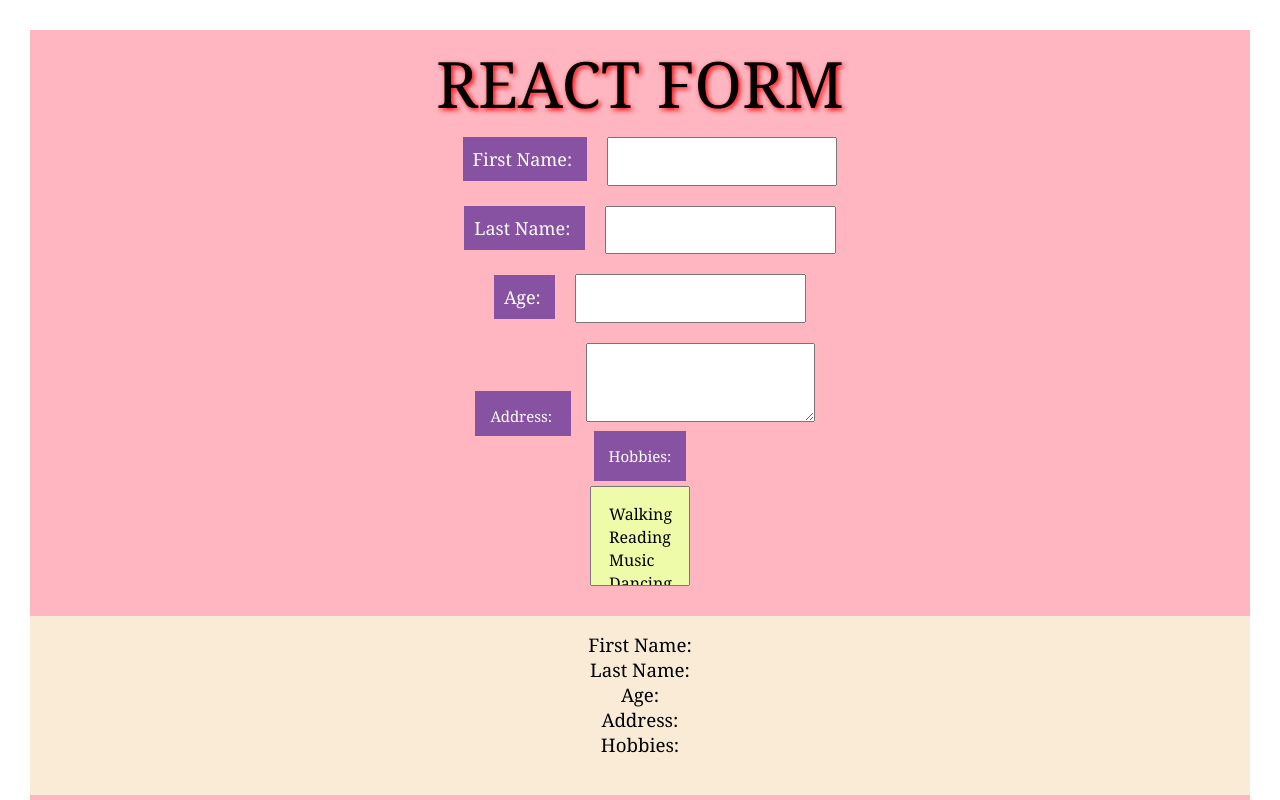
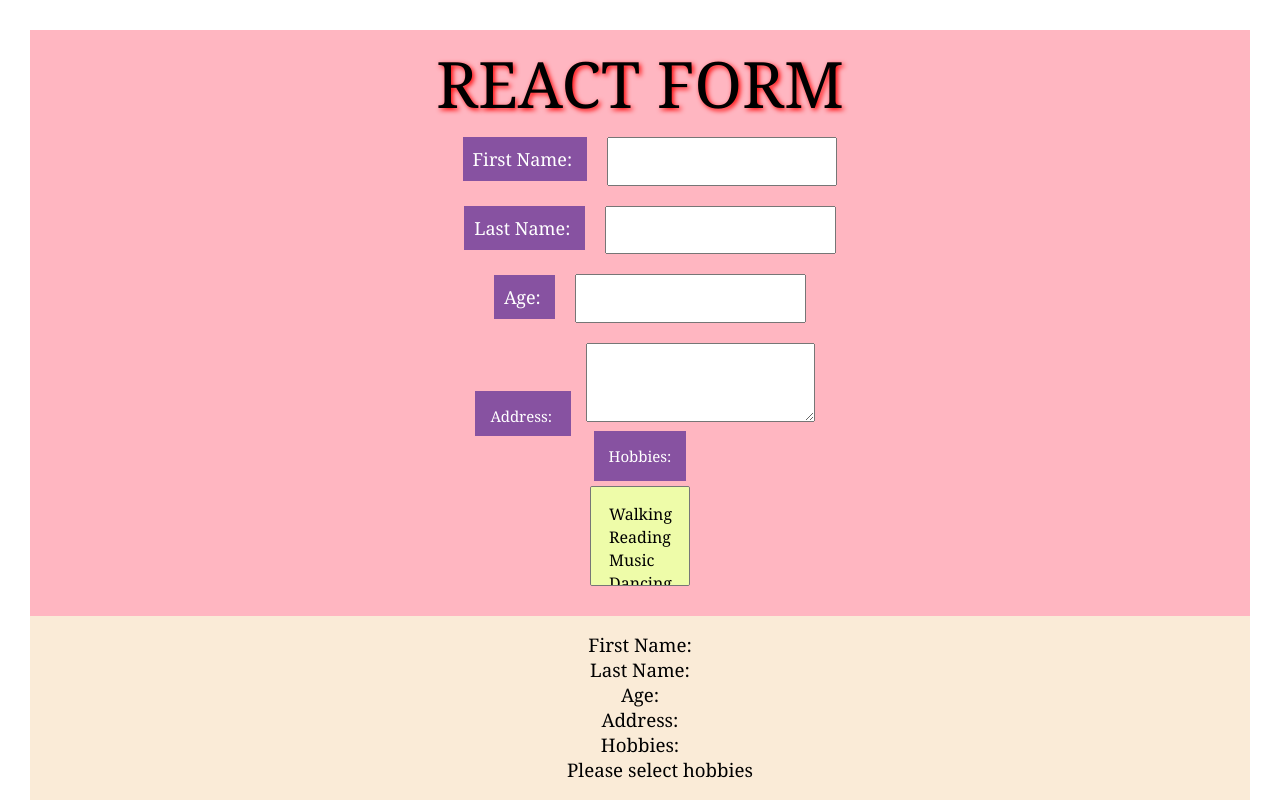
Before and after one commit to sselvapriyaa/react, a React (Create React App) app: page / in a window 1280 px wide. Shown: the top 800 px of the page. Built offline with nearby package versions, Linux system fonts and the light colour scheme.

Commit message:
modified ParentForm.js, ChildForm.js

```diff
--- a/src/App.js
+++ b/src/App.js
@@ -7,22 +7,31 @@
 //import ParentToChild from ''./component/ParentToChild';
 //import Child1 from './component/Child1';
 //import Demo from './component/Demo';
-//import {BrowserRouter as Router, Route, Link, Routes } from 'react-router-dom';
-//import Home from './component/Home';
+////import {BrowserRouter as Router, Route, Routes } from 'react-router-dom';
+//import LoginForm from './component/LoginForm';
+import Home from './component/Home';
 //import Profile from './component/Profile';
 //import About from './component/About';
 //import Error from './component/Error';
+//import Redirect from './component/Redirect';
+//import LoginSuccessPage from './component/LoginSuccessPage';
+//import InvalidLoginPage from './component/InvalidLoginPage';
+//import Failure from './component/Failure';
+//import Success from './component/Success';
+//import ParentComponent from './component/ParentComponent';
+//import UserDetailsForm from './component/UserDetailsForm';
 //import ChildForm from './component/ChildForm';
 //import StylingComponent from './component/StylingComponent.js';
 //import StyledDemo from './component/StyledDemo';
+//import ParentForm from './component/ParentForm';
+//import CommonStyles from './component/CommonStyles';
 import ParentForm from './component/ParentForm';
-//import CommonStyles from './component/CommonStyles';
-
 //import styles from mystyle.module.css;
 //import App from './App';
 //import Form from './component/Form';
 //import DisplayForm from './component/DisplayForm';
 
+//import LoginForm from './component/LoginForm';
 function App() {
   /*const [selectedMessage, setMessage] = useState('empty');*/
   /*const [setInfo, displayInfo] = useState('')
@@ -30,42 +39,64 @@ function App() {
   const numbers  = [1,2,3,4,5];
   const name  = "Priya"*/
   //const [setInfo] = useState('');
+  /*const users = [ {name:'John', password:'john', email:'john@gmail.com'},
+  {name:'Mike', password:'mike', email:'mike@yahoo.com'}];*/
 
+//const name ="Priya"
   return (
    <div className="App">
-    <ParentForm/>
+       <ParentForm/>
+
+      {/*  <LoginForm users={users}/>
 
 
+      <ParentForm/>
+       <ParentComponent/>
+    <UserDetailsForm/>
 
-    {/*
+    <ParentForm/>
         <CommonStyles/>
       <h1>Hello World from React!</h1>
      <Form/>
       <DisplayForm/>
-     <ParentForm/>
+
      <StylingComponent/>
     <StyledDemo/>
-    <h1>Hello World from React!</h1>
-     <Router>
-       <nav>
-         <ul>
+  <h1>Hello World from React!</h1> */}
+    {/*<Router>*/}
+    {/*  <nav>
+
+      </nav> */}
+      {/*</Router> <nav>
+        <ul>
            <li><Link to = "./home">Home Page</Link></li>
            <li><Link to = "./about">About Us</Link></li>
            <li><Link to = "./profile">Profile</Link></li>
-         </ul>
-       </nav>
-       <Routes>
-          <Route path = "./home" element  = {<Home/>}/>
+        </ul>
+       </nav>*/}
+      {/*<Routes>*/}
+           {/*<Route path = "./home" element  = {<Home/>}/>
            <Route path = "./about" element  = {<About Us/>}/>
            <Route path = "./profile" element  = {<Profile/>}/>
-           <Route path = "*" element  = {<Error/>}/>
-       </Routes>
-       <Redirect/>
-     </Router>
+           <Route path = "./success" element  = {<Success/>}/>
+           <Route path = "./failure" element  = {<Failure/>}/>
+         <Route path = "*" element  = {<Home/>}/>*/}
+         {/* <Route path = "*" element  = {<Home/>}/>
+         <Route path = "/home" element  = {<Home/>}/>*/}
+
+        {/*<Route path = "*" element  = {<Home/>}/>
+         <Route path = "/success" element  = {<Success name ={name}/>}/>
+          <Route path = "/failure" element  = {<Failure/>}/>*/}
+
+         {/*<Route path = "./LoginSuccessPage" element  = {<LoginSuccessPage/>}/>
+         <Route path = "./InvalidLoginPage" element  = {<InvalidLoginPage/>}/>*/}
+       {/*</Routes>*/}
+       {/*<Redirect/>*/}
+      {/*</Router> */}
 
      </div>
 
-      <div className='demo'>
+     /* <div className='demo'>
       <h1>Hello World from React!</h1>
 
     <Calculator/>
@@ -76,8 +107,8 @@ function App() {
 
 
       <Child2 selectedMessage={selectedMessage}/>
-  <Child1 setMessage={setMessage}/>*/}
-     </div>
+  <Child1 setMessage={setMessage}/>
+</div> */
 
   );
 }
--- a/src/component/ChildForm.js
+++ b/src/component/ChildForm.js
@@ -3,12 +3,20 @@ import styles from './mystyle.module.css';
 function ChildForm({data}) {
         return(
             <div className = {styles.childContainer}>
-                <h3> First Name: {data.fn}</h3>
-                <h3> Last Name: {data.ln}</h3>
-                <h3> Age: {data.ag}</h3>
-                <h3> Address: {data.addr}</h3>
+                <h3> First Name: {data.firstName}</h3>
+                <h3> Last Name: {data.lastName}</h3>
+                <h3> Age: {data.age}</h3>
+                <h3> Address: {data.address}</h3>
                 <h3> Hobbies: </h3>
-                <h3> {data.hobby}</h3> &nbsp;
+            {/* <ul>
+             {data.hobbies.map((values) => {return <b><li key={values}>{values}</li></b>}
+        )}</ul> */}
+              <h3>
+              <ul>
+                  {data.hobbies ? data.hobbies.map((hobby) => (<li>{hobby}</li>)
+                  ):<p>Please select hobbies</p>}
+            </ul>
+            </h3>
                 <br></br>
             </div>
         );
```
